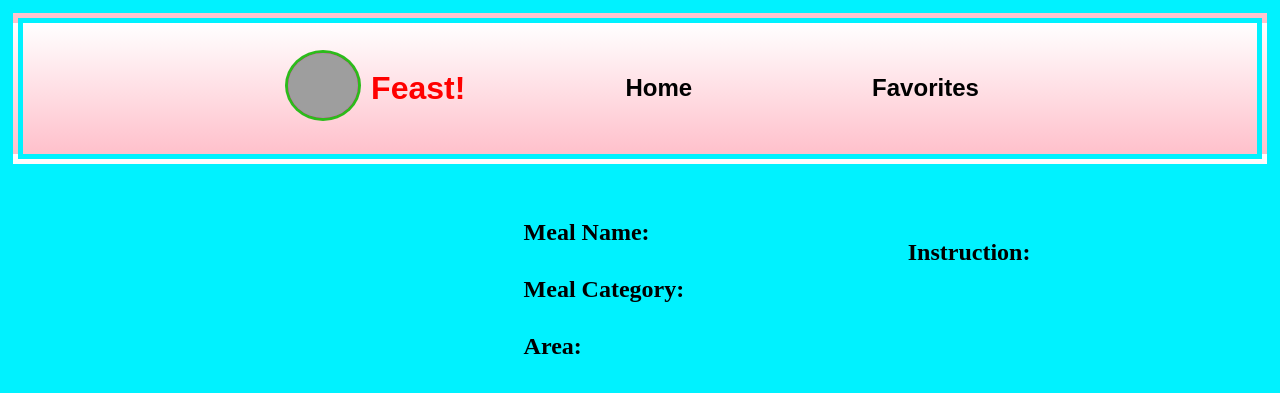
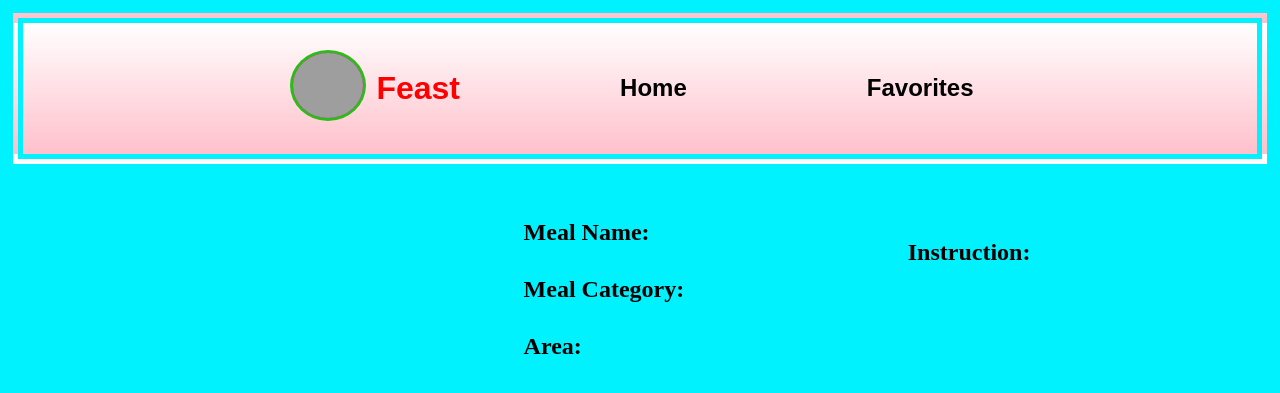
Before and after one commit to SatyamS97/NinjaMeal, a plain HTML site: page recipe.html in a window 1280 px wide. Drawn offline with Linux system fonts and the light colour scheme; no server answers; grey boxes are pictures that could not be loaded.

Commit message:
Initial Comments plz

```diff
--- a/recipe.html
+++ b/recipe.html
@@ -12,7 +12,7 @@
                <!-- logo -->
             <div id="main-cnt">
                 <h2><img src="https://cdn3.iconfinder.com/data/icons/food-1025/56/fryingpan__cooking__kitchen__hot__food-512.png"/></h2>
-                <h1>Feast!</h1>
+                <h1>Feast</h1>
                 <!-- menu items -->
                 <ul class="menu">
                     <li><a href="index.html">Home</a></li>
```
